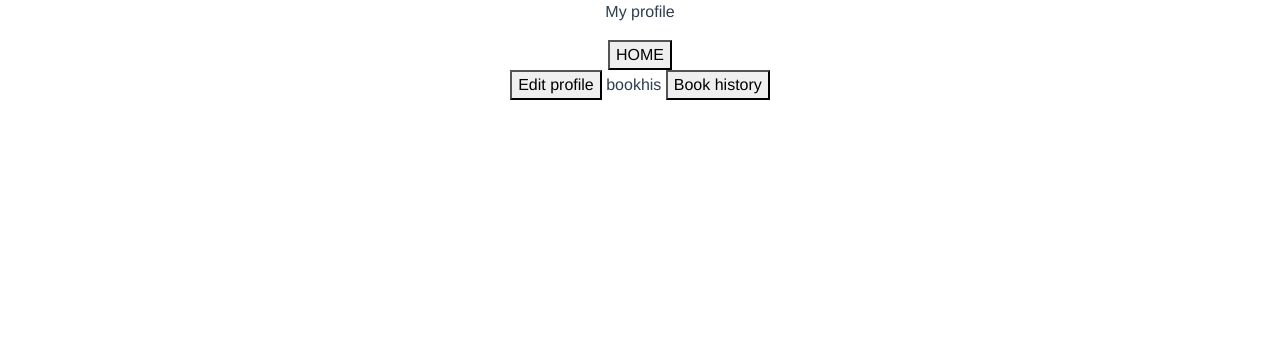
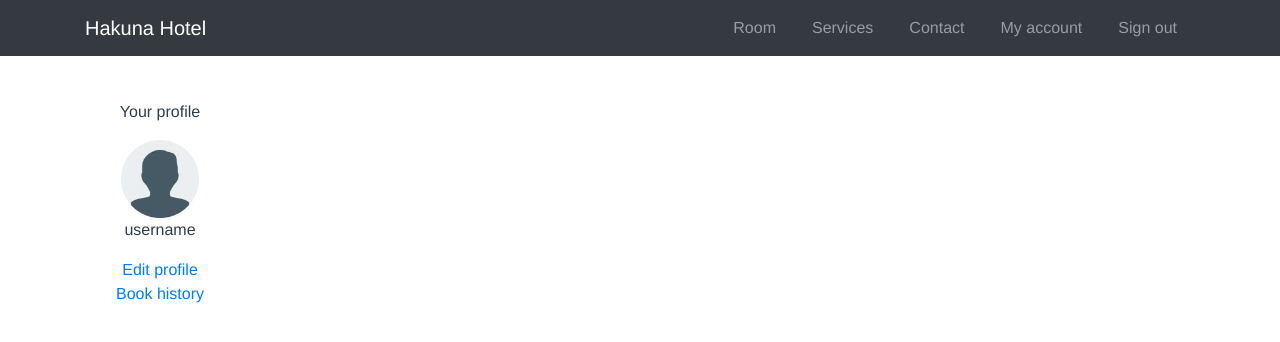
Before and after one commit to anpdgr/HakunaHotel, a Vue app: page /myprofile in a window 1280 px wide. Shown: the top 342 px of the page. Built offline with nearby package versions, Linux system fonts and the light colour scheme; a web font is replaced by a local one.

Commit message:
fix checkdate + my profile

```diff
--- a/src/App.vue
+++ b/src/App.vue
@@ -5,7 +5,7 @@
 </template>
 
 <script>
-//import Home from './components/HomeElem/textwel.vue'
+//import Home from './components/CusRole/myprofile.vue'
 import Home from './components/route.vue'
 
 export default {
--- a/src/components/CusRole/BookHis.vue
+++ b/src/components/CusRole/BookHis.vue
@@ -1,7 +1,7 @@
 <template>
     <div>
-        <NavLO/>
-        <br><br><br><br>
+        <!-- <NavLO/>
+        <br><br><br><br> -->
         <p>BookHisForCus</p>
 
         <a href='#'> <button>Review</button> </a>
@@ -13,10 +13,10 @@
 อย่าลืมตุ่มยกเลิกการจองก่อนถึงวัน check-in
 
 <script>
-import NavLO from '../NavLO.vue'
+//import NavLO from '../NavLO.vue'
 export default {
     components:{
-        NavLO
+        //NavLO
     }
 }
 </script>
--- a/src/components/CusRole/Edit_cus.vue
+++ b/src/components/CusRole/Edit_cus.vue
@@ -1,6 +1,6 @@
 <template>
-  <div id="editcus" style="margin:50px">
-    <b-card title="Edit profile" style="max-width: 50rem; margin:auto; padding:30px" align="left"  >
+  <div id="editcus" style="float:right;">
+    <b-card title="Edit profile" style="margin:auto; padding:30px" align="left"  >
       <b-form @submit="onSubmit" @reset="onReset" v-if="show">
         <br>
 
@@ -136,7 +136,7 @@
 
 <style scoped>
   #editcus {
-    margin: 50px;
+
 
   }
 
--- a/src/components/CusRole/myprofile.vue
+++ b/src/components/CusRole/myprofile.vue
@@ -1,5 +1,7 @@
 <template>
-  <div>
+  <div id="all" >
+    <NavLO/>
+      <!-- <div>
           <p>My profile</p>
 
           <a href='/'> <button>HOME</button> </a>
@@ -7,6 +9,52 @@
           <a href='cedit'> <button>Edit profile</button> </a>
           bookhis
           <a href='mybook'> <button>Book history</button> </a>
+      </div> -->
+
+      <div id='sidemenu'>
+        <div id="head">
+         <p>Your profile</p>
+         <b-img id='pic' src=@/assets/social.jpg  ></b-img>
+         <p>username</p>
+        </div>
+        <div id="menu">
+           <router-link to='cedit'> Edit profile </router-link>
+           <router-link to='mybook'> Book history</router-link>
+        </div>
+      </div>
+      <div>
+        <router-view style="margin-left:20px"></router-view>
+      </div>
+
+
   </div>
 
 </template>
+
+<style scoped>
+#all{
+  margin: 100px 50px;
+
+}
+#pic{
+  width: 78px;
+  height: 78px;
+  align-items: center;
+
+}
+#sidemenu{
+  margin: auto 60px;
+  width: 100px;
+  align: center;
+}
+</style>
+
+<script>
+import NavLO from '../NavLO.vue'
+export default {
+  components:{
+        NavLO
+    }
+
+}
+</script>
--- a/src/components/HomeElem/Home.vue
+++ b/src/components/HomeElem/Home.vue
@@ -38,7 +38,12 @@ login1 -> book -> payment -->
       <contactSec />
     </section>
 
-
+    <!-- เอามาวางตรงนี้ จะเอามาลองง -->
+    <a href='booking'> <button>Check available</button> </a>
+    <br>
+    <button v-on:click="check = 1">Login as customer</button>
+    <a href='shome'> <button>Login as staff</button> </a>
+    <a href='mhome'> <button>Login as manager</button> </a>
 
     <!-- Footer -->
     <footer class="py-5 bg-dark">
@@ -61,6 +66,7 @@ import checkavi from "./CheckAvi.vue";
 import roomSec from "./RoomSection.vue";
 import serviceSec from "./Services.vue";
 import contactSec from "./ContactUs.vue";
+
 
 export default {
   name: "HelloWorld",
--- a/src/components/Nav.vue
+++ b/src/components/Nav.vue
@@ -20,15 +20,15 @@
         <div class="collapse navbar-collapse" id="navbarResponsive">
           <ul class="navbar-nav ml-auto">
             <li class="nav-item">
-              <a class="nav-link js-scroll-trigger" href="#room">Room</a>
+              <a class="nav-link js-scroll-trigger" href="/#room">Room</a>
             </li>
             <li class="nav-item">
-              <a class="nav-link js-scroll-trigger" href="#services"
+              <a class="nav-link js-scroll-trigger" href="/#services"
                 >Services</a
               >
             </li>
             <li class="nav-item">
-              <a class="nav-link js-scroll-trigger" href="#contact">Contact</a>
+              <a class="nav-link js-scroll-trigger" href="/#contact">Contact</a>
             </li>
             <li class="nav-item">
               <a class="nav-link js-scroll-trigger" href="register">Sign up</a>
--- a/src/components/NavLO.vue
+++ b/src/components/NavLO.vue
@@ -20,15 +20,15 @@
         <div class="collapse navbar-collapse" id="navbarResponsive">
           <ul class="navbar-nav ml-auto">
             <li class="nav-item">
-              <a class="nav-link js-scroll-trigger" href="#room">Room</a>
+              <a class="nav-link js-scroll-trigger" href="/#room">Room</a>
             </li>
             <li class="nav-item">
-              <a class="nav-link js-scroll-trigger" href="#services"
+              <a class="nav-link js-scroll-trigger" href="/#services"
                 >Services</a
               >
             </li>
             <li class="nav-item">
-              <a class="nav-link js-scroll-trigger" href="#contact">Contact</a>
+              <a class="nav-link js-scroll-trigger" href="/#contact">Contact</a>
             </li>
             <li class="nav-item">
               <a class="nav-link js-scroll-trigger" href="myprofile">My account</a>
```
Also changed, not shown: src/assets/social.jpg (added). Lines whose indentation alone changed are shown as unchanged.
